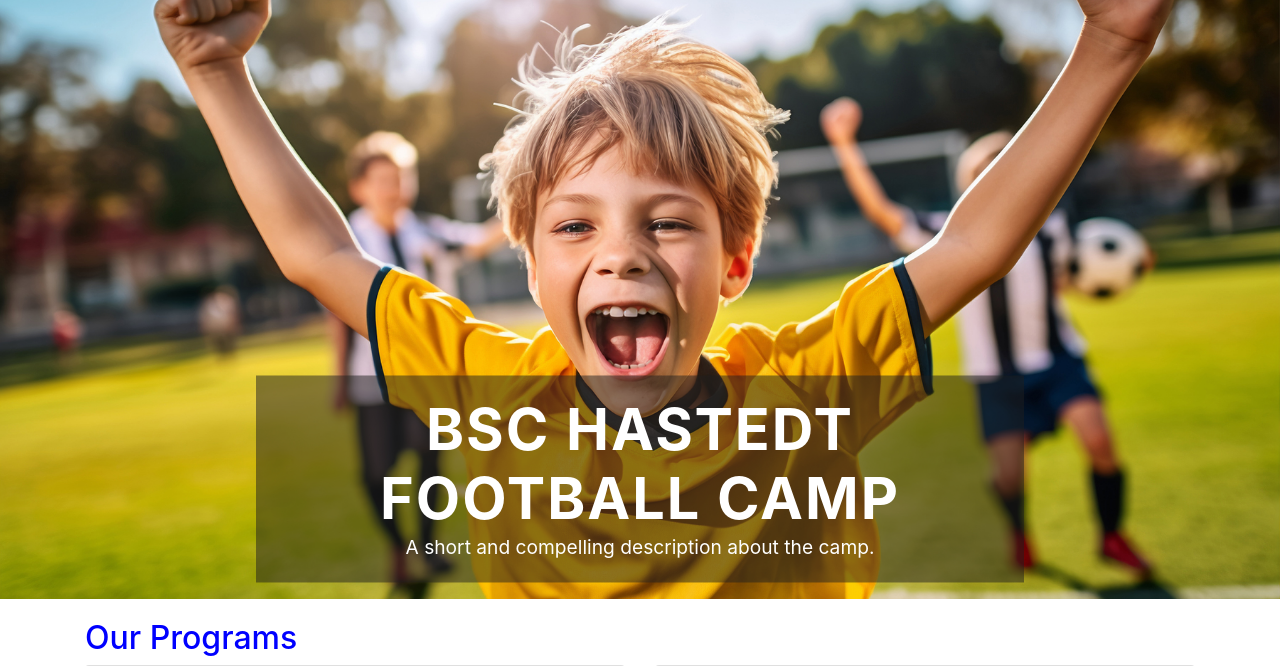
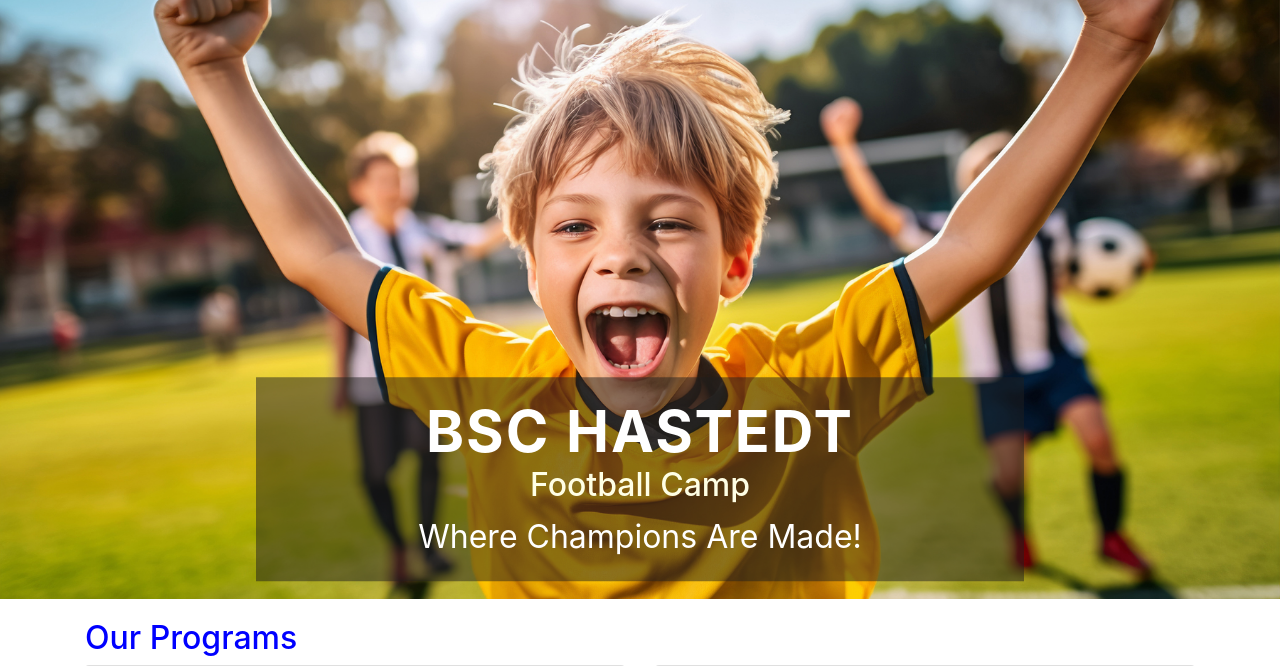
Before and after one commit to ibra8080/BSC-Hastedt-football-camp, a Django app: page / in a window 1280 px wide. Shown: the part 57-723 px from the top of the page. Run offline with Django 4.2, Linux system fonts and the light colour scheme; data comes from the database, SQL or seed files in the repository; some libraries are stand-ins or nearby versions.

Commit message:
Update home with slogna

```diff
--- a/football_camp/static/css/style.css
+++ b/football_camp/static/css/style.css
@@ -12,7 +12,7 @@ main {
     flex: 1;
 }
 
-h2 {
+h2.title {
     padding-top: 20px;
     color: blue;
 }
@@ -39,12 +39,16 @@ h2 {
     width: 60%;
 }
 
+.hero h2 {
+    color: #FFFFE5;
+}
+
 .hero-content h1, .hero-content .hero-slogan, .hero-content .hero-description {
     margin: 0;
 }
 
 .hero-description {
-    font-size: 1.2em;
+    font-size: 2em;
     margin-top: 10px;
 }
 
--- a/football_camp/templates/football_camp/home.html
+++ b/football_camp/templates/football_camp/home.html
@@ -8,13 +8,14 @@
 <div class="hero">
     <img src="{% static 'images/hero.jpg' %}" alt="BSC-Hastedt-football-camp" class="img-fluid">
     <div class="hero-content">
-        <h1>BSC Hastedt<br>Football Camp</h1>
-        <p class="hero-description">A short and compelling description about the camp.</p>
+        <h1>BSC Hastedt</h1>
+        <h2>Football Camp</h2>
+        <p class="hero-description">Where Champions Are Made!</p>
     </div>
 </div>
 
 <div class="container">
-    <h2>Our Programs</h2>
+    <h2 class="title">Our Programs</h2>
         <div class="row">
             {% for service in services %}
             <div class="col-md-6">
```
